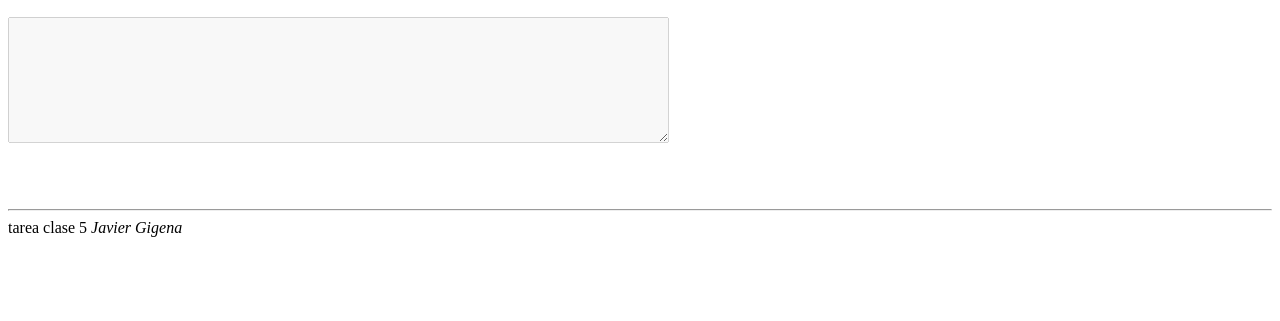
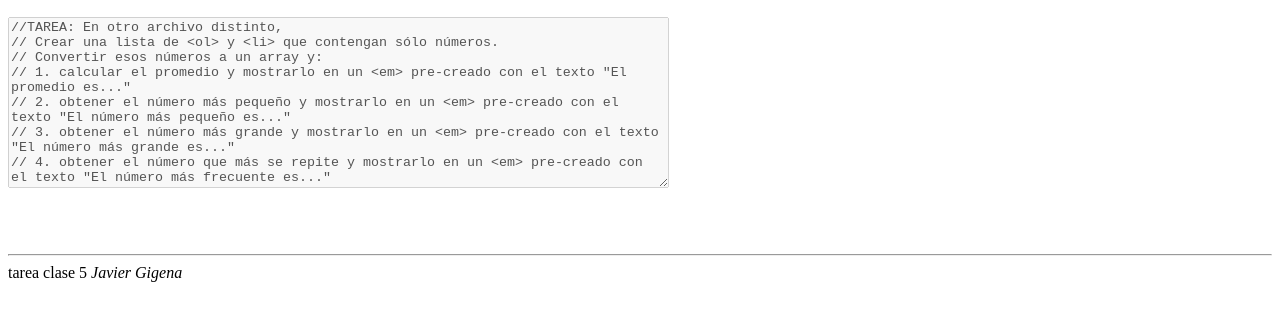
Before and after one commit to jagige/tareas-clase-5, a plain HTML site: page clase-5-tarea-4.html in a window 1280 px wide. Shown: the part 97-418 px from the top of the page. Drawn offline with Linux system fonts and the light colour scheme.

Commit message:
Agrega la consigna de la tarea
De esta manera se puede leer la consigna

```diff
--- a/clase-5-tarea-4.html
+++ b/clase-5-tarea-4.html
@@ -12,8 +12,14 @@
         <h2>Cuarta parte</h2>
 
         <form>
-            <textarea disabled name="textarea" rows="8" cols="80">
-
+            <textarea disabled name="textarea" rows="11" cols="80">
+//TAREA: En otro archivo distinto,
+// Crear una lista de <ol> y <li> que contengan sólo números.
+// Convertir esos números a un array y:
+// 1. calcular el promedio y mostrarlo en un <em> pre-creado con el texto "El promedio es..."
+// 2. obtener el número más pequeño y mostrarlo en un <em> pre-creado con el texto "El número más pequeño es..."
+// 3. obtener el número más grande y mostrarlo en un <em> pre-creado con el texto "El número más grande es..."
+// 4. obtener el número que más se repite y mostrarlo en un <em> pre-creado con el texto "El número más frecuente es..."
             </textarea>
         <br>
     </header>
```
